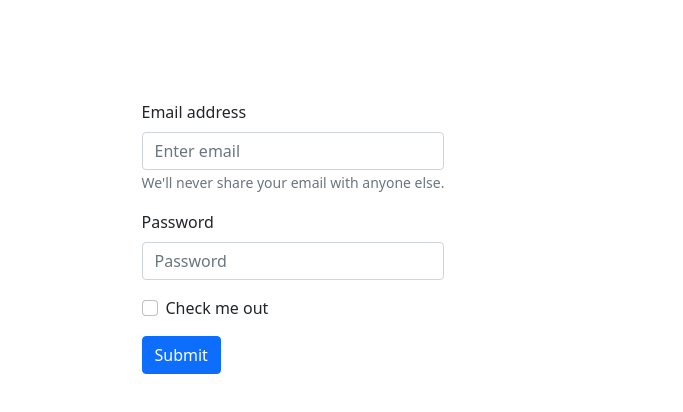
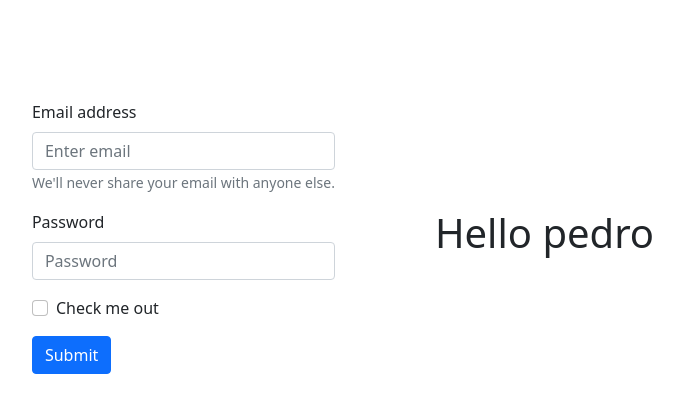
Before and after one commit to pedroluiznogueira/react-main-concepts, a React (Create React App) app: page / in a window 1280 px wide. Shown: the top 412 px of the page, without its empty margins (347-1030 px from the left). Built offline with nearby package versions, Linux system fonts and the light colour scheme.

Commit message:
Simple usage of props system

```diff
--- a/src/App.tsx
+++ b/src/App.tsx
@@ -2,11 +2,14 @@ import React from 'react';
 import './App.css';
 import 'bootstrap/dist/css/bootstrap.min.css';
 import Login from './components/Login';
+import Practice from './components/Practice';
 
 function App() {
+
   return (
     <div className="form-container">
       <Login />
+      <Practice name="pedro"/>
     </div>
   );
 }
--- /dev/null
+++ b/src/components/Practice.tsx
@@ -0,0 +1,10 @@
+import React from 'react';
+
+function Practice(props: any) {
+
+    return(
+        <h1>Hello {props.name}</h1>
+    );
+}
+
+export default Practice;
```
